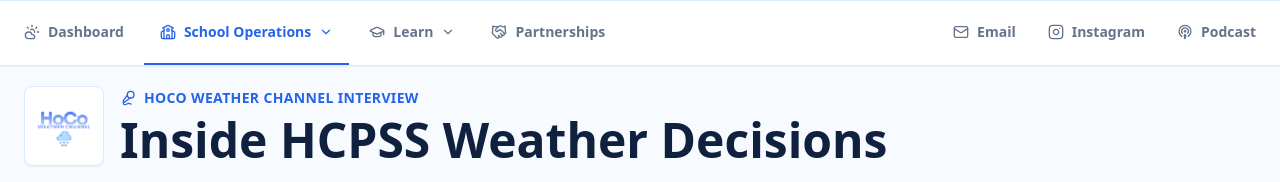
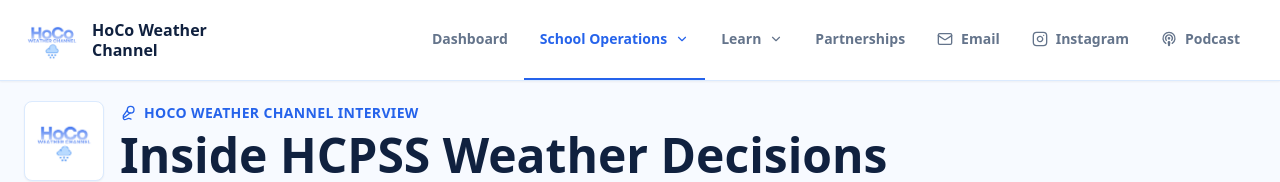
Before and after one commit to davidliu-2008/HoCoWX, a Next.js app: page /interview in a window 1280 px wide. Shown: the top 182 px of the page. Built offline with nearby package versions, Linux system fonts and the light colour scheme.

Commit message:
Restyle top navigation with HoCo branding

```diff
--- a/components/PageTabs.tsx
+++ b/components/PageTabs.tsx
@@ -1,12 +1,12 @@
 import Link from "next/link";
-import { BarChart3, BookOpen, ChevronDown, CloudSun, GraduationCap, Handshake, Instagram, Mail, MapPinned, Mic2, Podcast, School } from "lucide-react";
+import { BarChart3, BookOpen, ChevronDown, Instagram, Mail, MapPinned, Mic2, Podcast } from "lucide-react";
 
 type Tab = "dashboard" | "maryland" | "interview" | "instagram" | "student-polls" | "literacy" | "partnerships";
 
 export function PageTabs({ active }: { active: Tab }) {
   const itemClass = (isActive: boolean) =>
     [
-      "inline-flex min-h-16 shrink-0 items-center justify-center gap-2 border-b-2 px-3 py-3 text-sm font-bold transition sm:px-4",
+      "inline-flex min-h-20 shrink-0 items-center justify-center gap-2 border-b-2 px-3 py-3 text-sm font-bold transition sm:px-4",
       isActive
         ? "border-bay text-bay"
         : "border-transparent text-slate-500 hover:border-blue-200 hover:text-bay"
@@ -16,15 +16,21 @@ export function PageTabs({ active }: { active: Tab }) {
   const learningActive = active === "instagram" || active === "student-polls" || active === "literacy";
 
   return (
-    <nav className="sticky top-0 z-50 flex flex-wrap gap-1 overflow-visible border-y border-blue-100 bg-white/95 px-2 shadow-sm backdrop-blur" aria-label="Main sections">
+    <nav className="sticky top-0 z-50 flex flex-wrap items-stretch overflow-visible border-b border-blue-100 bg-white/95 px-4 shadow-sm backdrop-blur sm:px-6" aria-label="Main sections">
+      <Link href="/" className="mr-auto flex min-h-20 shrink-0 items-center gap-3 pr-5" aria-label="HoCo Weather Channel home">
+        <img src="/hoco-weather-channel-icon.png" alt="" className="h-14 w-14 shrink-0 object-contain" />
+        <span className="hidden text-base font-bold leading-tight text-ink sm:block">
+          HoCo Weather<br />Channel
+        </span>
+      </Link>
+
+      <div className="flex flex-wrap items-stretch justify-end">
         <Link href="/" className={itemClass(active === "dashboard")}>
-        <CloudSun className="h-4 w-4" />
           Dashboard
         </Link>
 
         <div className="group relative">
           <span className={`${itemClass(operationsActive)} cursor-default`}>
-          <School className="h-4 w-4" />
             School Operations
             <ChevronDown className="h-3.5 w-3.5 transition group-hover:rotate-180 group-focus-within:rotate-180" />
           </span>
@@ -40,7 +46,6 @@ export function PageTabs({ active }: { active: Tab }) {
 
         <div className="group relative">
           <span className={`${itemClass(learningActive)} cursor-default`}>
-          <GraduationCap className="h-4 w-4" />
             Learn
             <ChevronDown className="h-3.5 w-3.5 transition group-hover:rotate-180 group-focus-within:rotate-180" />
           </span>
@@ -58,11 +63,9 @@ export function PageTabs({ active }: { active: Tab }) {
         </div>
 
         <Link href="/partnerships" className={itemClass(active === "partnerships")}>
-        <Handshake className="h-4 w-4" />
           Partnerships
         </Link>
 
-      <div className="ml-auto flex shrink-0 items-stretch">
         <a
           href="mailto:howardcountyweather@gmail.com"
           className={itemClass(false)}
```
Lines whose indentation alone changed are shown as unchanged.
